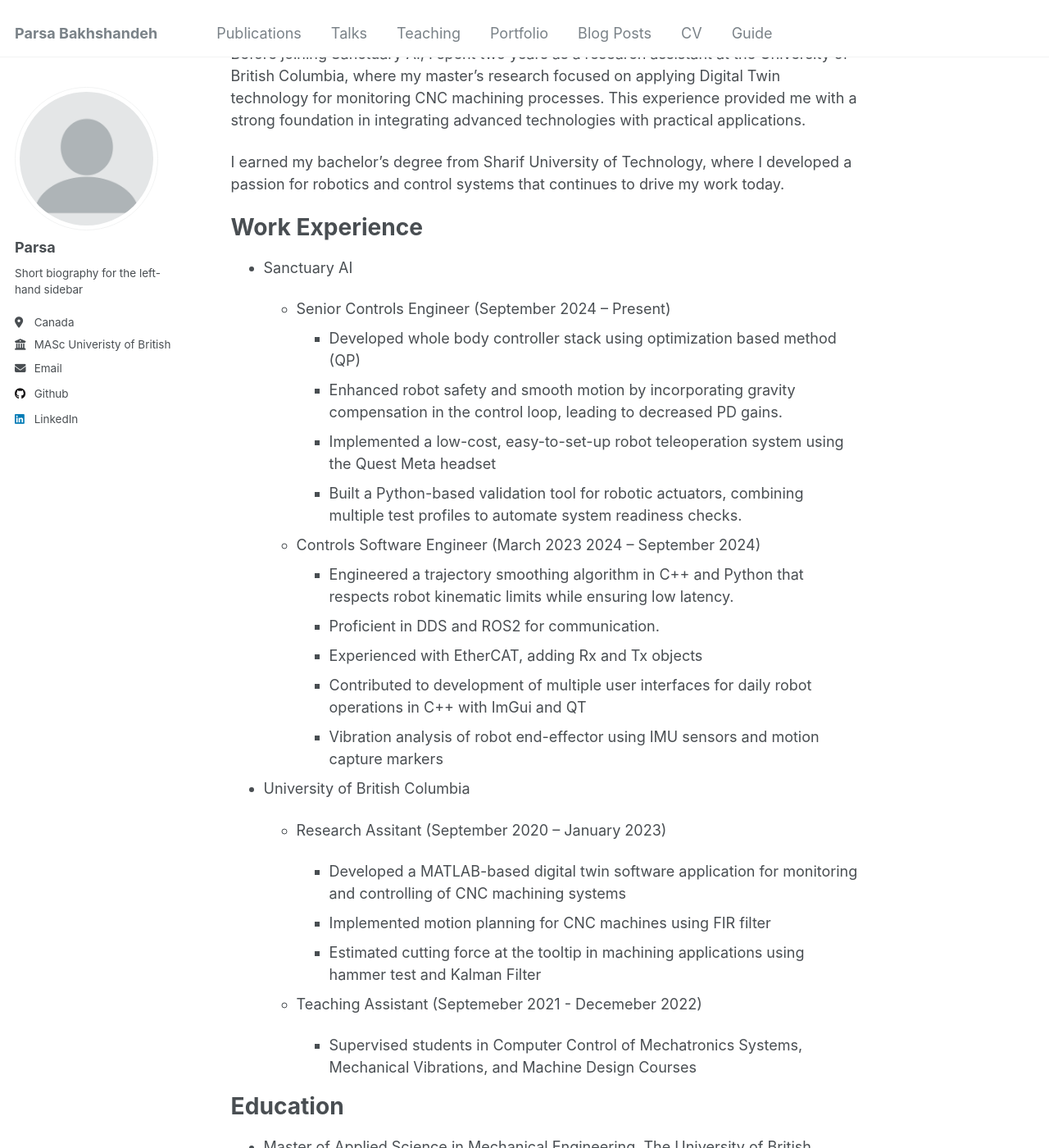
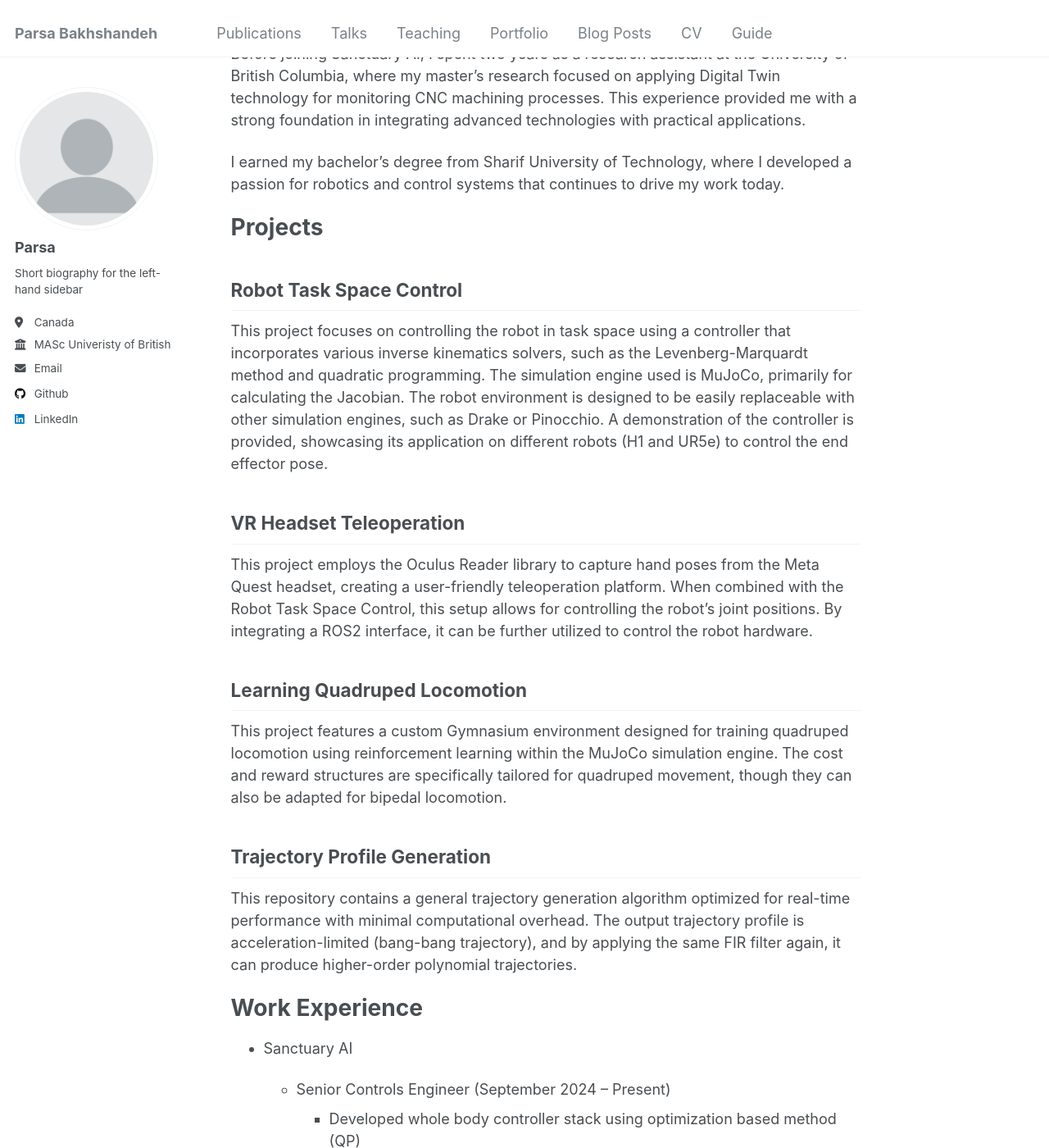
Before and after one commit to parsa25b/parsa-bakhshandeh.github.io, a Jekyll site: the page built from _pages/about.md, in a window 1280 px wide and 1400 px high, scrolled down 220 px. Shown: the whole window at 82% size. Built offline with Jekyll 4.4.1, drawn with Linux system fonts in a browser that asks for light colours.

Commit message:
add projects

```diff
--- a/_pages/about.md
+++ b/_pages/about.md
@@ -15,6 +15,22 @@ I am currently a Controls Engineer at Sanctuary AI, where I work at the cutting
 Before joining Sanctuary AI, I spent two years as a research assistant at the University of British Columbia, where my master's research focused on applying Digital Twin technology for monitoring CNC machining processes. This experience provided me with a strong foundation in integrating advanced technologies with practical applications.
 
 I earned my bachelor's degree from Sharif University of Technology, where I developed a passion for robotics and control systems that continues to drive my work today.
+
+Projects
+========
+
+## Robot Task Space Control
+This project focuses on controlling the robot in task space using a controller that incorporates various inverse kinematics solvers, such as the Levenberg-Marquardt method and quadratic programming. The simulation engine used is MuJoCo, primarily for calculating the Jacobian. The robot environment is designed to be easily replaceable with other simulation engines, such as Drake or Pinocchio. A demonstration of the controller is provided, showcasing its application on different robots (H1 and UR5e) to control the end effector pose.
+
+## VR Headset Teleoperation
+This project employs the Oculus Reader library to capture hand poses from the Meta Quest headset, creating a user-friendly teleoperation platform. When combined with the Robot Task Space Control, this setup allows for controlling the robot's joint positions. By integrating a ROS2 interface, it can be further utilized to control the robot hardware.
+
+## Learning Quadruped Locomotion
+This project features a custom Gymnasium environment designed for training quadruped locomotion using reinforcement learning within the MuJoCo simulation engine. The cost and reward structures are specifically tailored for quadruped movement, though they can also be adapted for bipedal locomotion.
+
+## Trajectory Profile Generation
+This repository contains a general trajectory generation algorithm optimized for real-time performance with minimal computational overhead. The output trajectory profile is acceleration-limited (bang-bang trajectory), and by applying the same FIR filter again, it can produce higher-order polynomial trajectories.
+
 
 Work Experience
 ===============
```
